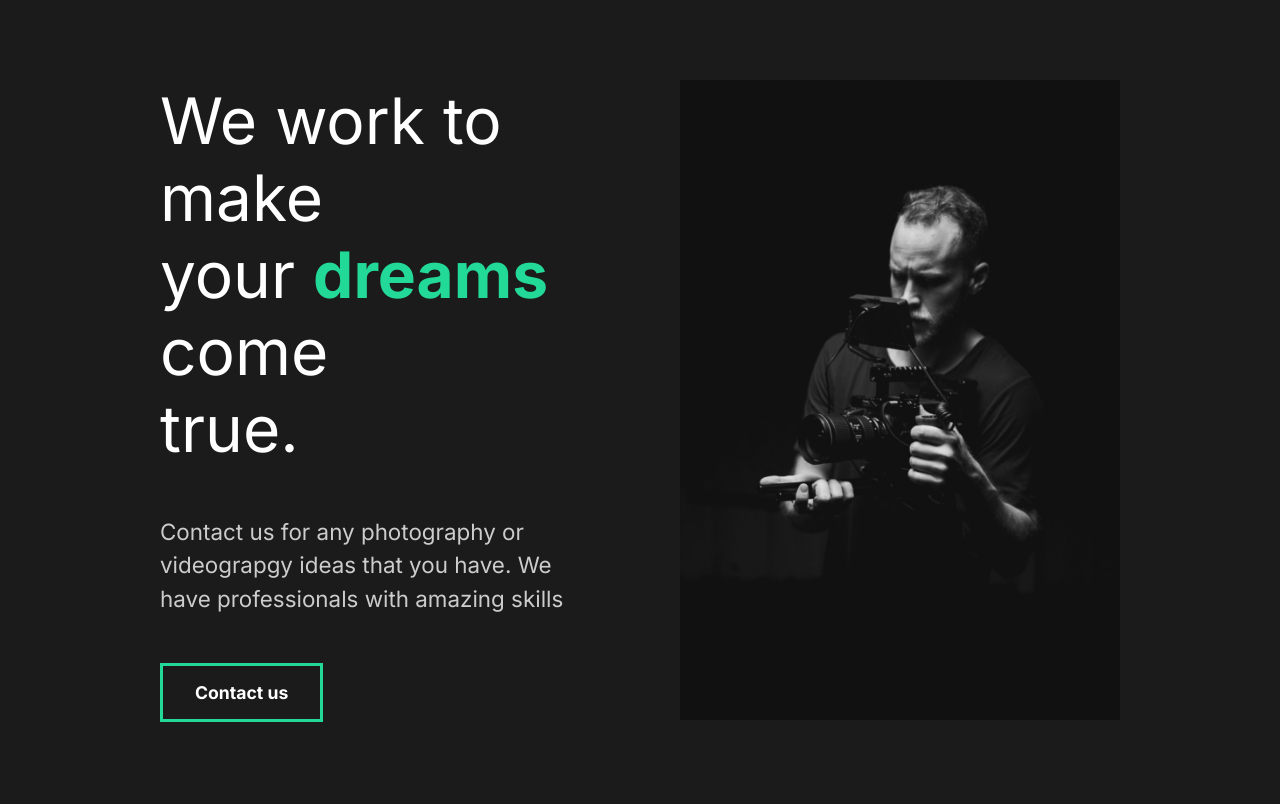
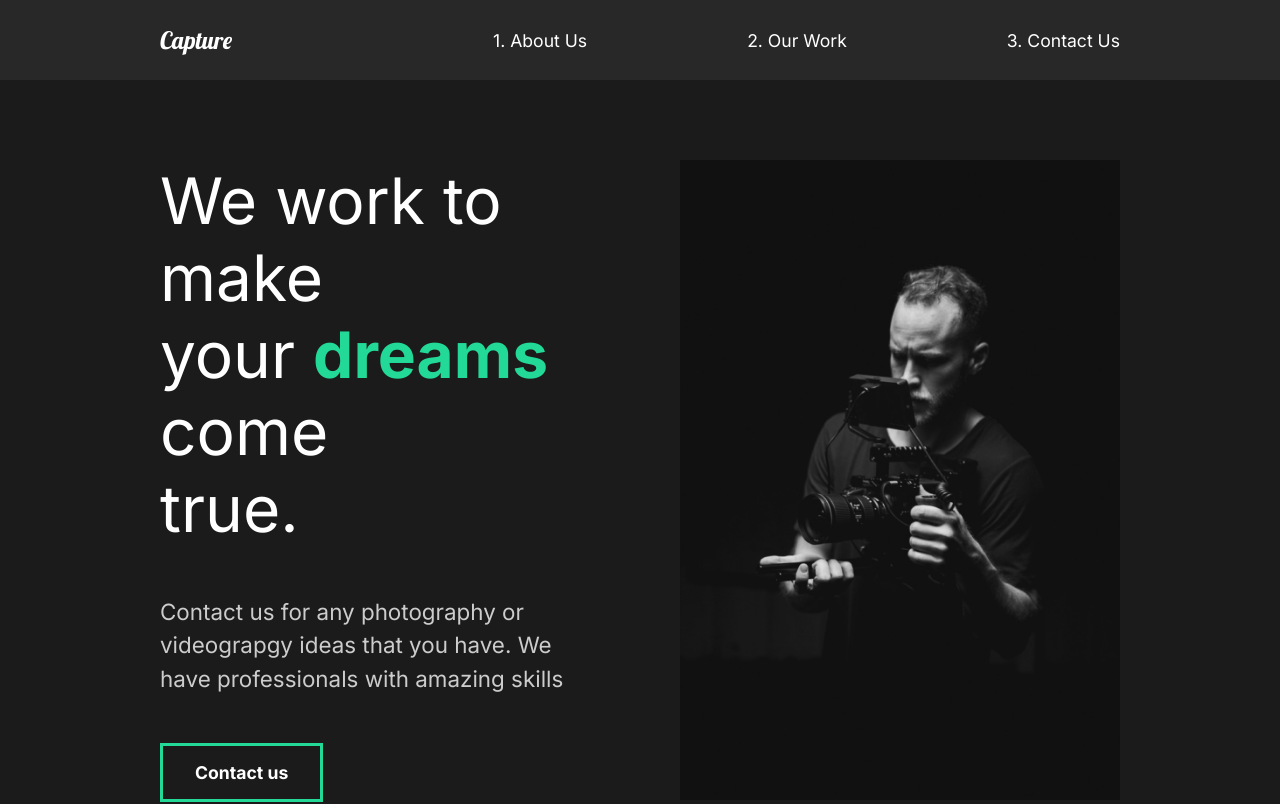
Before and after one commit to belaouer/portfolio-react-project, a React (Create React App) app: page / in a window 1280 px wide. Shown: the top 804 px of the page. Built offline with nearby package versions, Linux system fonts and the light colour scheme.

Commit message:
7. nav component

```diff
--- a/src/App.js
+++ b/src/App.js
@@ -1,11 +1,13 @@
 import React from 'react';
 import AboutUS from './pages/AboutUs';
 import GlobalStyle from './components/GlobalStyle';
+import Nav from './components/Nav';
 
 function App() {
   return (
     <div className="App">
       <GlobalStyle/>
+      <Nav/>
       <AboutUS/>
     </div>
   );
--- /dev/null
+++ b/src/components/Nav.js
@@ -0,0 +1,50 @@
+import React from 'react';
+import styled from 'styled-components';
+
+const Nav = () => {
+    return (
+        <StyledNav>
+            <h1><a id="logo" href="#">Capture</a></h1>
+            <ul>
+                <li>
+                    <a href="#">1. About Us</a>
+                </li>
+                <li>
+                    <a href="#">2. Our Work</a>
+                </li>
+                <li>
+                    <a href="#">3. Contact Us</a>
+                </li>
+            </ul>
+        </StyledNav>
+    )
+}
+
+const StyledNav = styled.nav`
+    min-height: 10vh;
+    display: flex;
+    justify-content: space-between;
+    margin: auto;
+    align-items: center;
+    padding: 1rem 10rem;
+    background:#282828;
+    a{
+        color: white;
+        text-decoration: none;
+    }
+    ul{
+        display: flex;
+        list-style-type:none;
+    }
+    #logo{
+        font-size: 1.5rem;
+        font-family: "Lobster", cursive;
+        font-weight: lighter;
+    }
+    li{
+        padding-left: 10rem;
+        position: relative;
+    }
+`;
+
+export default Nav
```
